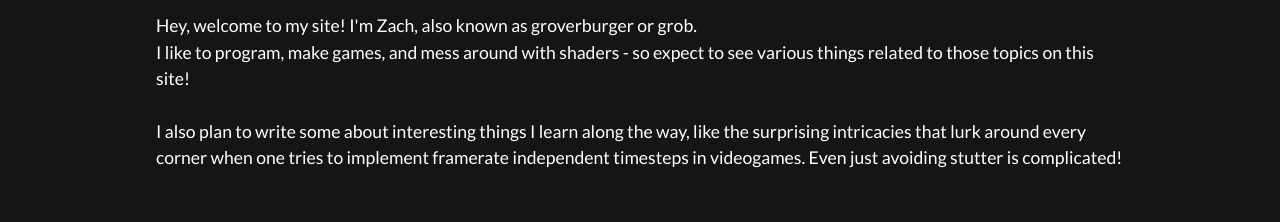
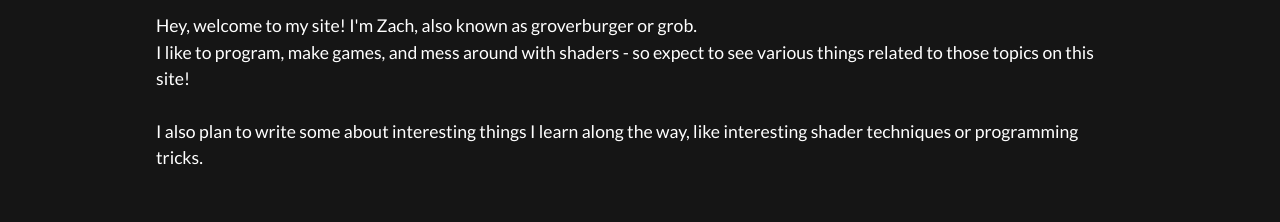
Before and after one commit to groverburger/groverburger.github.io, a plain HTML site: page index.html in a window 1280 px wide. Shown: the part 363-585 px from the top of the page. Drawn offline with Linux system fonts and the light colour scheme.

Commit message:
better intro paragraph

```diff
--- a/index.html
+++ b/index.html
@@ -34,8 +34,7 @@
             Hey, welcome to my site!  I'm Zach, also known as groverburger or grob.<br>
             I like to program, make games, and mess around with shaders - so expect to see various things related to those topics on this site!<br>
             <br>
-            I also plan to write some about interesting things I learn along the way, like the surprising intricacies that lurk around every corner when one tries to implement framerate independent timesteps in videogames.
-            Even just avoiding stutter is complicated!
+            I also plan to write some about interesting things I learn along the way, like interesting shader techniques or programming tricks.
         </p>
         <br>
 
```
